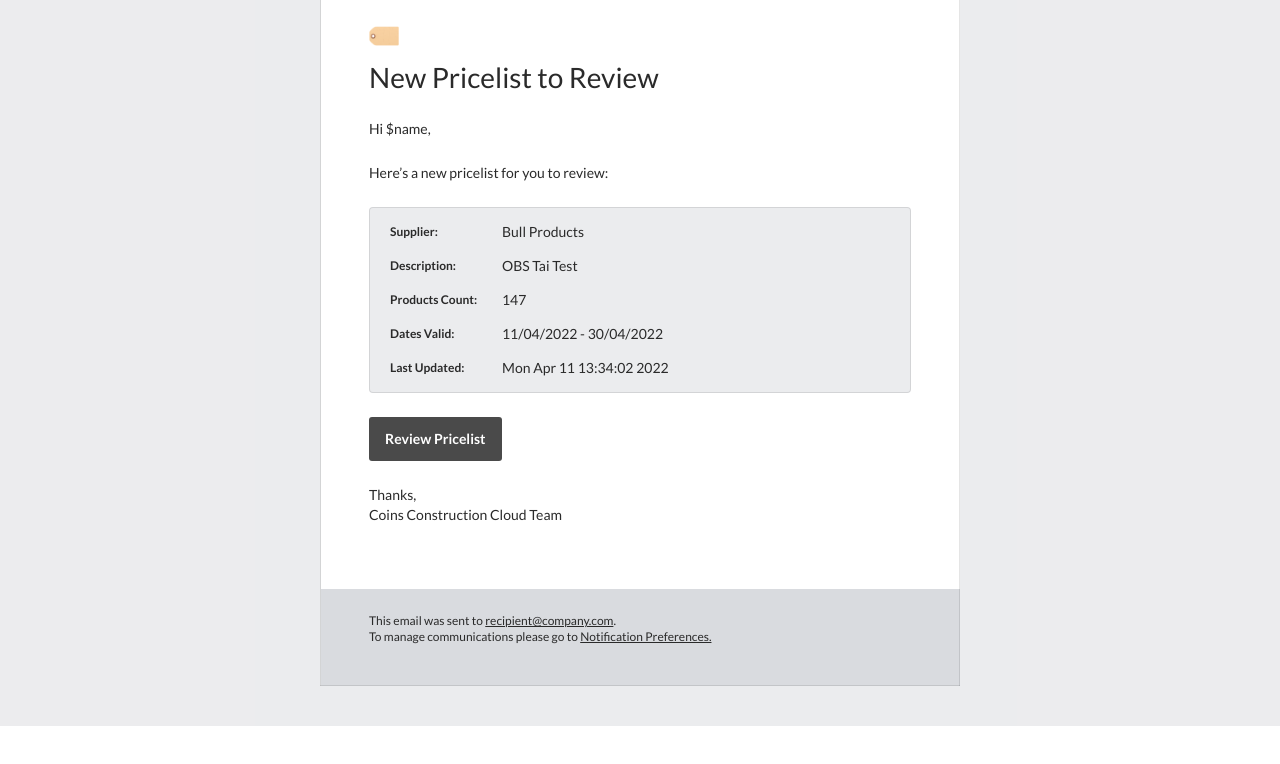
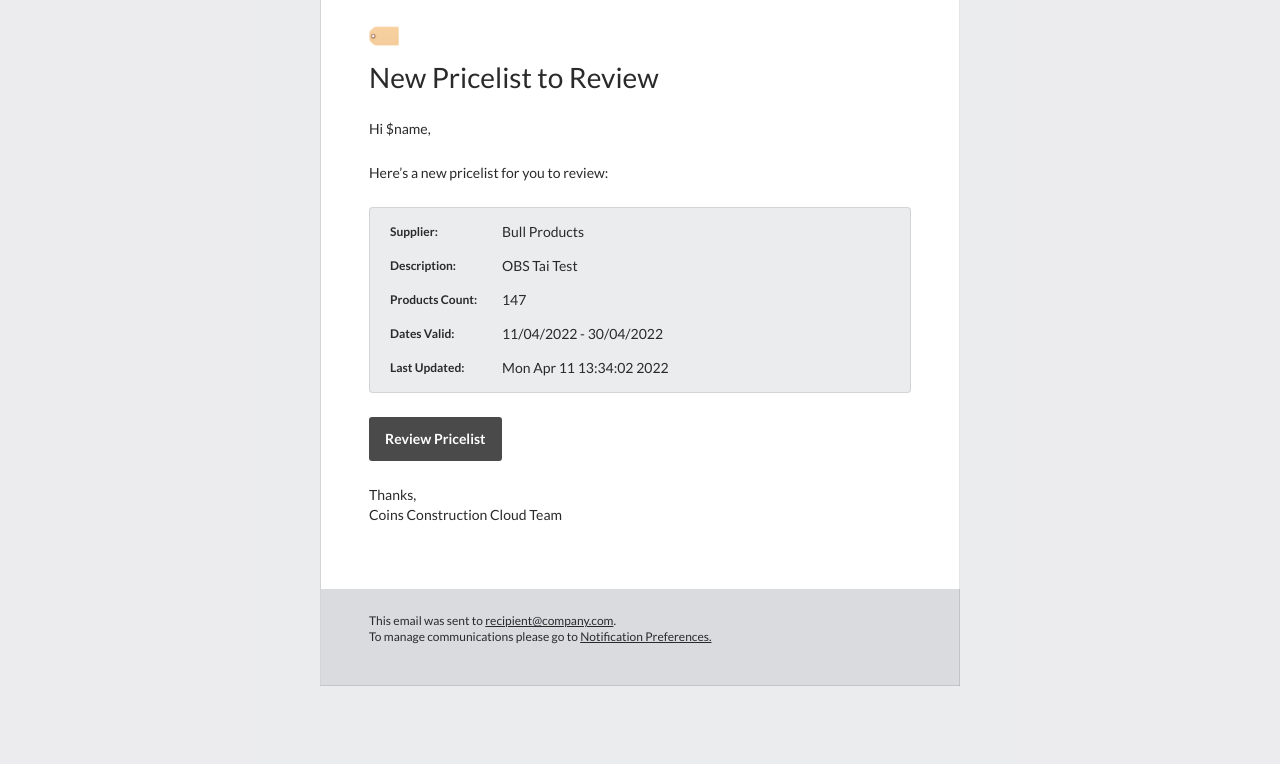
Before and after one commit to vitboderp/coins-erp-layouts, a website: page email-price-lists.html in a window 1280 px wide. Shown: the part 144-908 px from the top of the page. Before the commit the page ends 870 px from the top, so only its background shows below. Drawn offline with Linux system fonts and the light colour scheme.

Commit message:
update paddings

```diff
--- a/email-price-lists.html
+++ b/email-price-lists.html
@@ -9,9 +9,9 @@
     <link href="https://fonts.googleapis.com/css2?family=Lato:wght@400;700&display=swap" rel="stylesheet">
 </head>
     <body style="margin: 0; padding: 0;">
-        <table align="center" cellpadding="0" cellspacing="0" style="border-collapse: collapse; box-sizing: border-box; font-family: 'Lato', sans-serif; background-color: rgba(66,73,88, .1); width: 100%; height: 100vh;">
+        <table align="center" cellpadding="0" cellspacing="0" style="border-collapse: collapse; box-sizing: border-box; font-family: 'Lato', sans-serif; background-color: rgba(66,73,88, .1); width: 100%;">
             <tr>
-                <td valign="top" style="padding: 40px;">
+                <td valign="top" style="padding: 40px 40px 80px 40px;">
                     <table align="center" cellpadding="0" cellspacing="0" width="640" style="border-collapse: collapse; box-sizing: border-box; font-family: 'Lato', sans-serif; border: 1px solid rgba(0, 0, 0, 0.1);">
                         <tr bgcolor="#ffffff" style="border-bottom: 1px solid rgba(0, 0, 0, 0.1);">
                             <td align="left" style="height: 100px; padding: 25px 0 25px 48px; box-sizing: border-box;">
```
Also changed, not shown: email-confirm.html (+2 -2 lines), email-new-login.html (+2 -2 lines), email-password-changed.html (+2 -2 lines), email-user-identity.html (+2 -2 lines), email-verification.html (+2 -2 lines).
